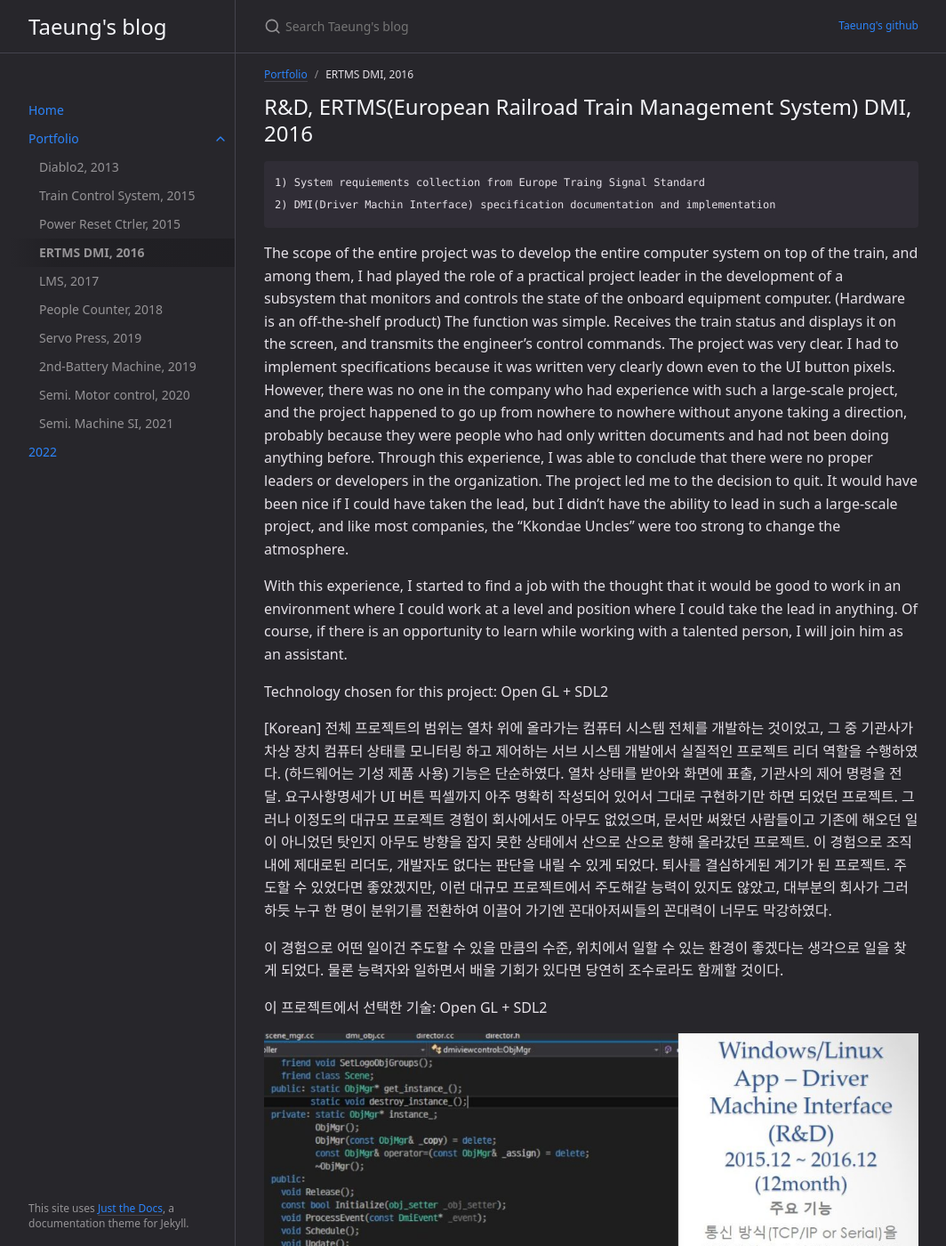
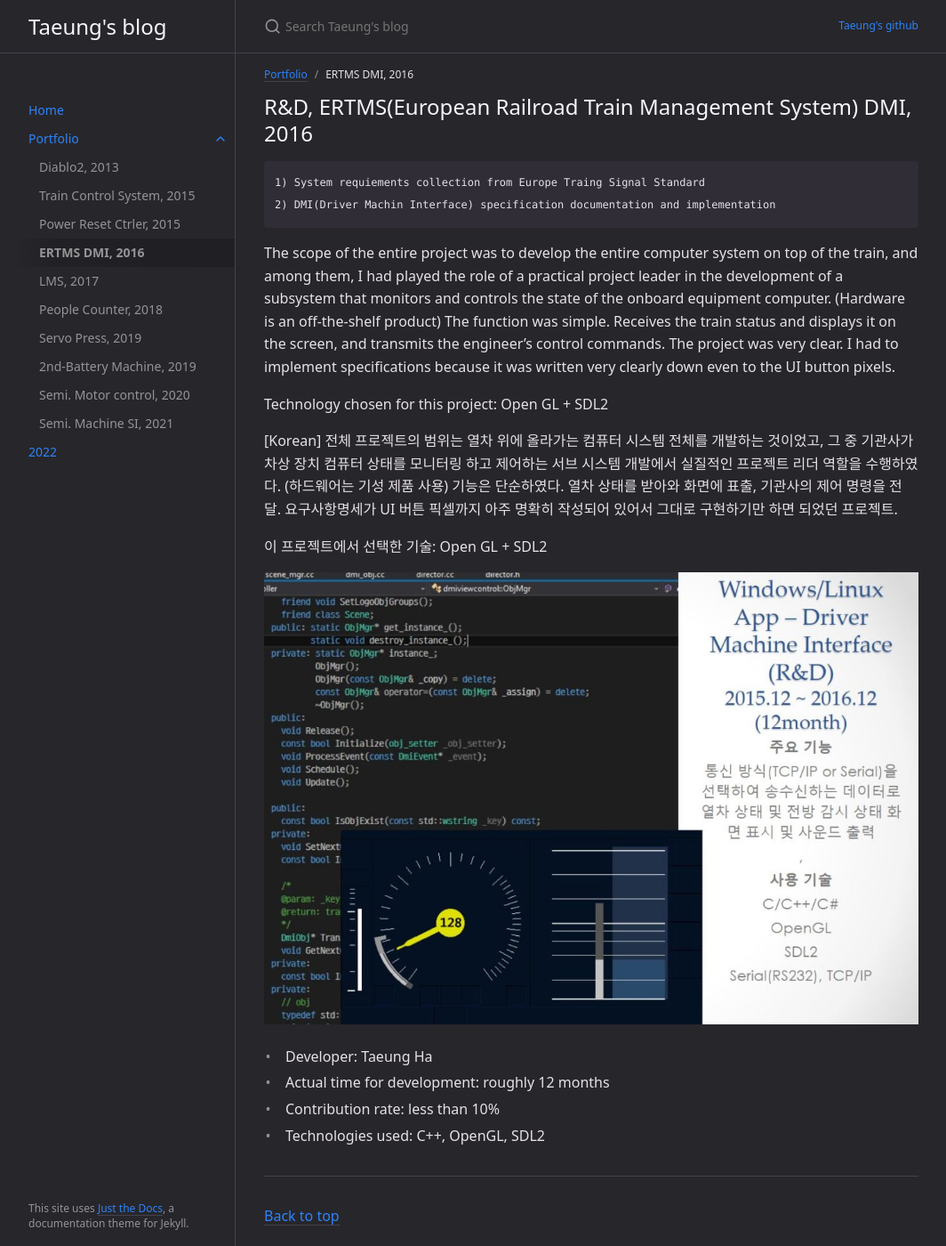
Before and after one commit to hataeung2/hataeung2.github.io, a Jekyll site: the page built from docs/portfolio/2016-ertms-dmi.md, in a window 1280 px wide and 1400 px high. Shown: the whole window at 89% size, without its empty margins (107-1171 px from the left). Built offline with Jekyll 4.4.1, drawn with Linux system fonts in a browser that asks for light colours.

Commit message:
delete aggressive words

```diff
--- a/docs/portfolio/2016-ertms-dmi.md
+++ b/docs/portfolio/2016-ertms-dmi.md
@@ -11,17 +11,11 @@ nav_order: 4
     2) DMI(Driver Machin Interface) specification documentation and implementation
 
 The scope of the entire project was to develop the entire computer system on top of the train, and among them, I had played the role of a practical project leader in the development of a subsystem that monitors and controls the state of the onboard equipment computer. (Hardware is an off-the-shelf product) The function was simple. Receives the train status and displays it on the screen, and transmits the engineer's control commands. The project was very clear. I had to implement specifications because it was written very clearly down even to the UI button pixels.
-However, there was no one in the company who had experience with such a large-scale project, and the project happened to go up from nowhere to nowhere without anyone taking a direction, probably because they were people who had only written documents and had not been doing anything before. Through this experience, I was able to conclude that there were no proper leaders or developers in the organization. The project led me to the decision to quit. It would have been nice if I could have taken the lead, but I didn't have the ability to lead in such a large-scale project, and like most companies, the "Kkondae Uncles" were too strong to change the atmosphere.
-
-With this experience, I started to find a job with the thought that it would be good to work in an environment where I could work at a level and position where I could take the lead in anything. Of course, if there is an opportunity to learn while working with a talented person, I will join him as an assistant.
 
 Technology chosen for this project: Open GL + SDL2
 
 [Korean]
 전체 프로젝트의 범위는 열차 위에 올라가는 컴퓨터 시스템 전체를 개발하는 것이었고, 그 중 기관사가 차상 장치 컴퓨터 상태를 모니터링 하고 제어하는 서브 시스템 개발에서 실질적인 프로젝트 리더 역할을 수행하였다. (하드웨어는 기성 제품 사용) 기능은 단순하였다. 열차 상태를 받아와 화면에 표출, 기관사의 제어 명령을 전달. 요구사항명세가 UI 버튼 픽셀까지 아주 명확히 작성되어 있어서 그대로 구현하기만 하면 되었던 프로젝트.
-그러나 이정도의 대규모 프로젝트 경험이 회사에서도 아무도 없었으며, 문서만 써왔던 사람들이고 기존에 해오던 일이 아니었던 탓인지 아무도 방향을 잡지 못한 상태에서 산으로 산으로 향해 올라갔던 프로젝트. 이 경험으로 조직내에 제대로된 리더도, 개발자도 없다는 판단을 내릴 수 있게 되었다. 퇴사를 결심하게된 계기가 된 프로젝트. 주도할 수 있었다면 좋았겠지만, 이런 대규모 프로젝트에서 주도해갈 능력이 있지도 않았고, 대부분의 회사가 그러하듯 누구 한 명이 분위기를 전환하여 이끌어 가기엔 꼰대아저씨들의 꼰대력이 너무도 막강하였다.
-
-이 경험으로 어떤 일이건 주도할 수 있을 만큼의 수준, 위치에서 일할 수 있는 환경이 좋겠다는 생각으로 일을 찾게 되었다. 물론 능력자와 일하면서 배울 기회가 있다면 당연히 조수로라도 함께할 것이다.
 
 이 프로젝트에서 선택한 기술: Open GL + SDL2
 
```
Also changed, not shown: docs/portfolio/2019-2ndbatterycoater.md (+1 -3 lines), docs/portfolio/2019-servopress.md (+1 -3 lines).
